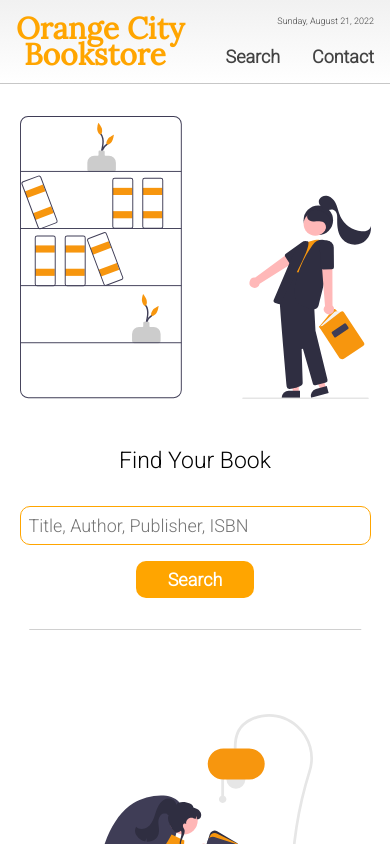
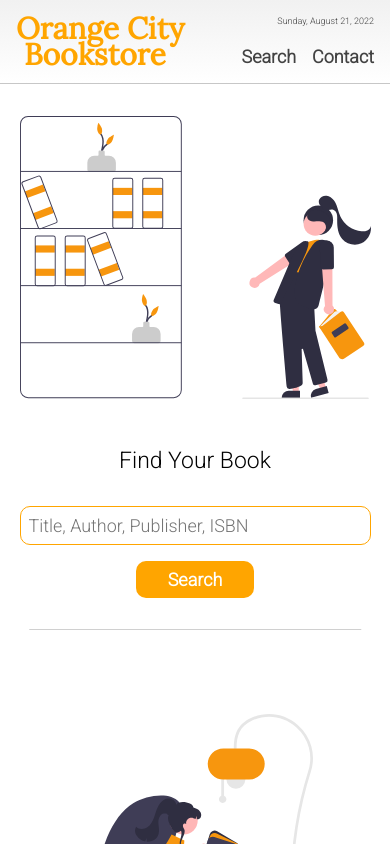
Before and after one commit to grandorca/orange-city-ebook, a React (Create React App) app: page / in a window 390 px wide. Shown: the top 844 px of the page. Built offline with nearby package versions, Linux system fonts and the light colour scheme.

Commit message:
nav gap update

```diff
--- a/src/styles/scss/_Header.scss
+++ b/src/styles/scss/_Header.scss
@@ -54,7 +54,7 @@ header {
 
     @include mobile {
       margin-right: 0;
-      gap: 2rem;
+      gap: 1rem;
     }
 
     & .nav-anchor {
--- a/src/styles/style.css
+++ b/src/styles/style.css
@@ -76,7 +76,7 @@ header nav {
 @media only screen and (max-width: 640px) {
   header nav {
     margin-right: 0;
-    gap: 2rem;
+    gap: 1rem;
   }
 }
 header nav .nav-anchor {
```
